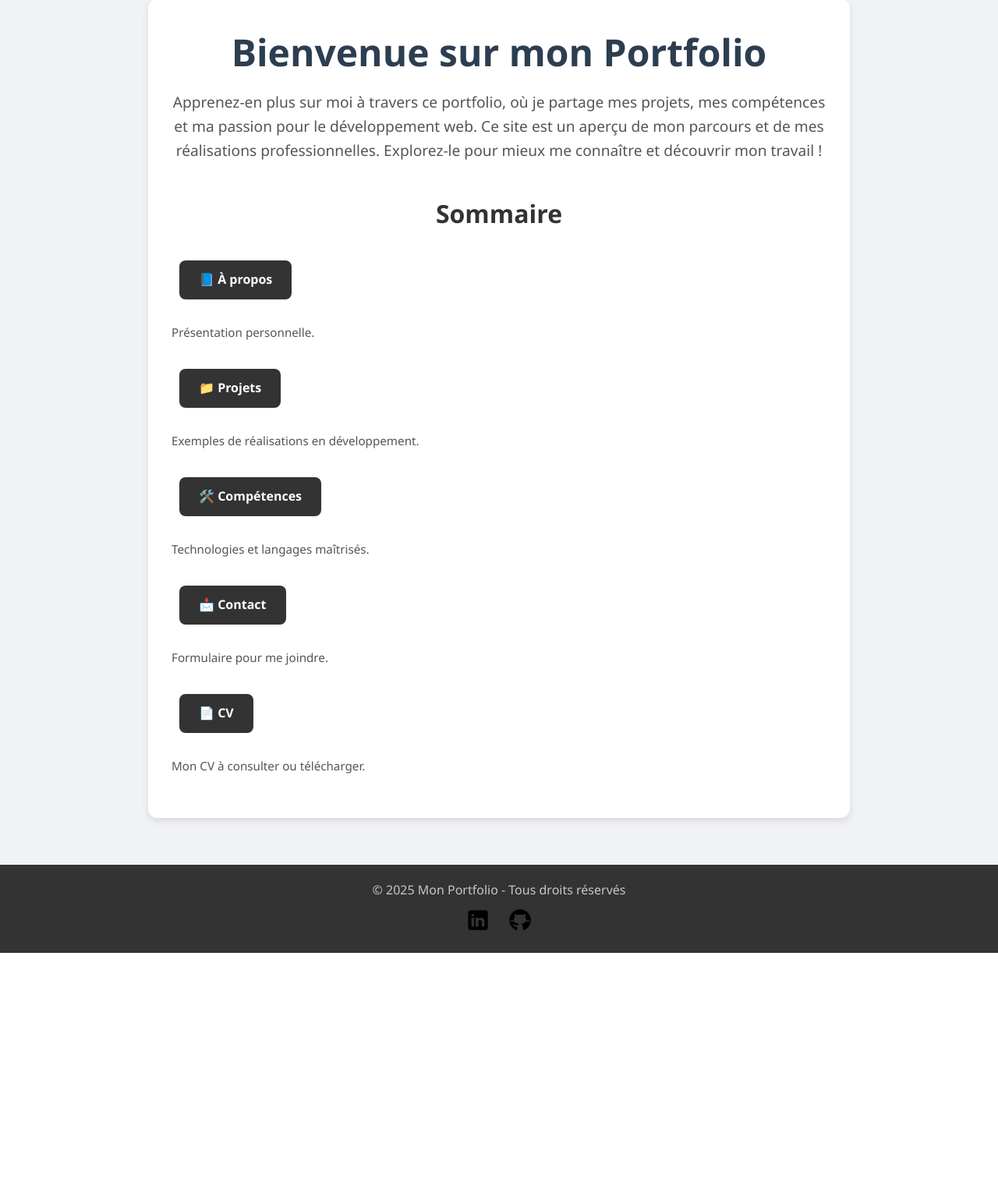
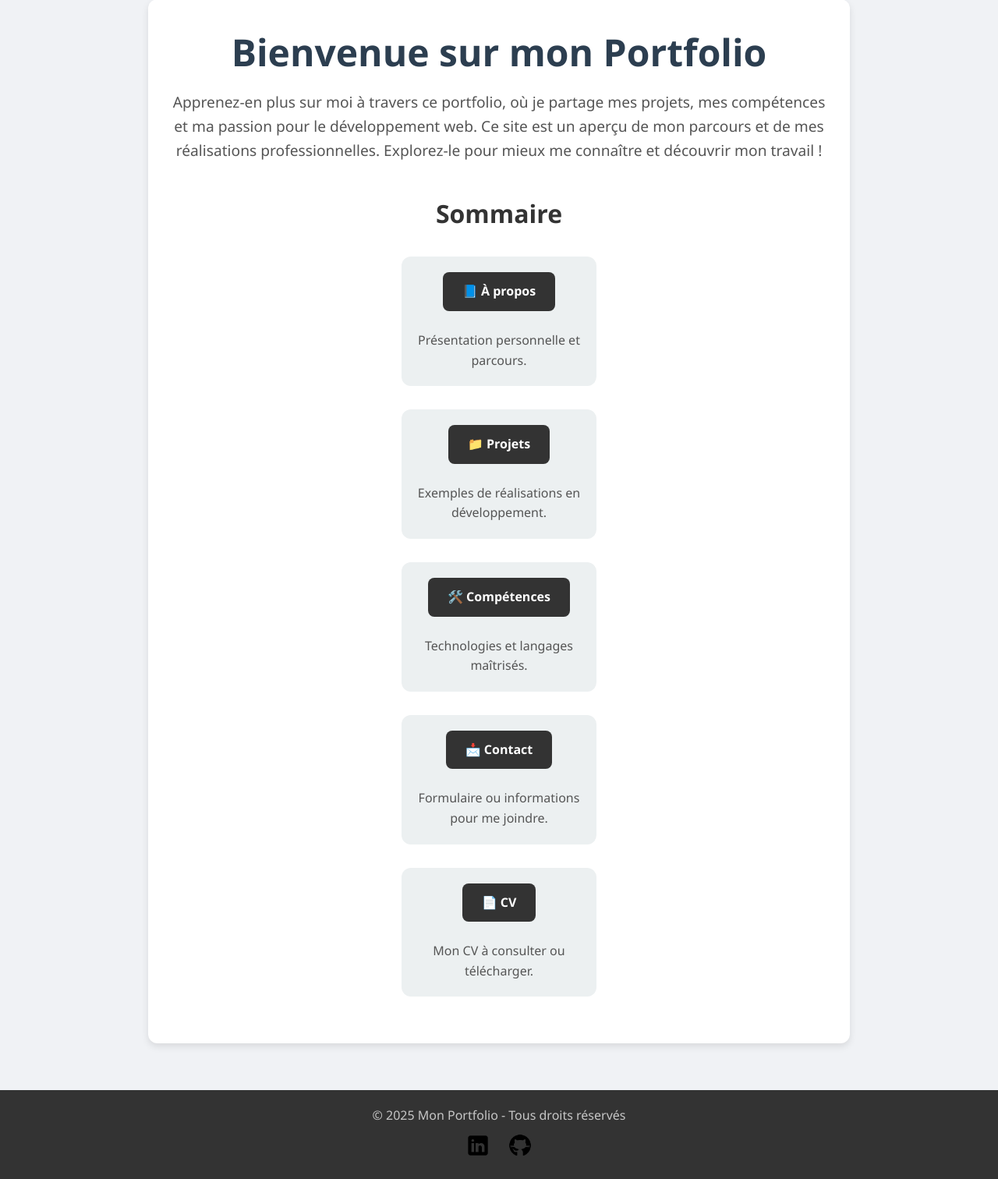
Before and after one commit to BobZouille57/PortFolio, a PHP site: page / in a window 1280 px wide. Shown: the part 254-1766 px from the top of the page at 78% size. Before the commit the page ends 1476 px from the top, so only its background shows below. Run offline with PHP 8.4, Linux system fonts and the light colour scheme.

Commit message:
last fix

```diff
--- a/assets/css/index.css
+++ b/assets/css/index.css
@@ -32,9 +32,12 @@ body {
     margin-bottom: 40px;
 }
 
+.summary {
+    margin-top: 40px;
+}
+
 .btn {
     display: inline-block;
-    margin: 10px;
     padding: 12px 25px;
     background-color: #333;
     color: white;
@@ -43,6 +46,7 @@ body {
     border-radius: 8px;
     text-decoration: none;
     transition: background-color 0.3s ease, transform 0.2s;
+    margin-bottom: 15px;
 }
 
 .primary-btn {
@@ -60,14 +64,25 @@ body {
 
 .summary-item {
     display: flex;
-    flex-direction: column;
-    align-items: flex-start;
-    margin: 25px 0;
-    gap: 10px;
+    justify-content: center;
+    margin: 30px 0;
 }
 
-.summary-item .desc {
-    font-size: 0.95rem;
+.btn-container {
+    background-color: #ecf0f1;
+    padding: 20px;
+    border-radius: 12px;
+    text-align: center;
+    width: 250px;
+    transition: background-color 0.3s ease;
+}
+
+.btn-container:hover {
+    background-color: #d5dade;
+}
+
+.btn-container .desc {
+    font-size: 1rem;
     color: #555;
     margin-top: 10px;
 }
@@ -101,8 +116,7 @@ body {
 
     .summary-item {
         flex-direction: column;
-        align-items: flex-start;
-        gap: 20px;
+        align-items: center;
     }
 
     .summary-item .desc {
--- a/index.php
+++ b/index.php
@@ -12,24 +12,34 @@
     <section class="summary">
         <h2>Sommaire</h2>
         <div class="summary-item">
+            <div class="btn-container">
                 <a href="about.php" class="btn">📘 À propos</a>
-            <p class="desc">Présentation personnelle.</p>
+                <p class="desc">Présentation personnelle et parcours.</p>
+            </div>
         </div>
         <div class="summary-item">
+            <div class="btn-container">
                 <a href="projects.php" class="btn">📁 Projets</a>
                 <p class="desc">Exemples de réalisations en développement.</p>
             </div>
+        </div>
         <div class="summary-item">
+            <div class="btn-container">
                 <a href="skills.php" class="btn">🛠️ Compétences</a>
                 <p class="desc">Technologies et langages maîtrisés.</p>
             </div>
-        <div class="summary-item">
-            <a href="contact.php" class="btn">📩 Contact</a>
-            <p class="desc">Formulaire pour me joindre.</p>
         </div>
         <div class="summary-item">
+            <div class="btn-container">
+                <a href="contact.php" class="btn">📩 Contact</a>
+                <p class="desc">Formulaire ou informations pour me joindre.</p>
+            </div>
+        </div>
+        <div class="summary-item">
+            <div class="btn-container">
                 <a href="cv.php" class="btn">📄 CV</a>
                 <p class="desc">Mon CV à consulter ou télécharger.</p>
+            </div>
         </div>
     </section>
 </main>
```
Lines whose indentation alone changed are shown as unchanged.
